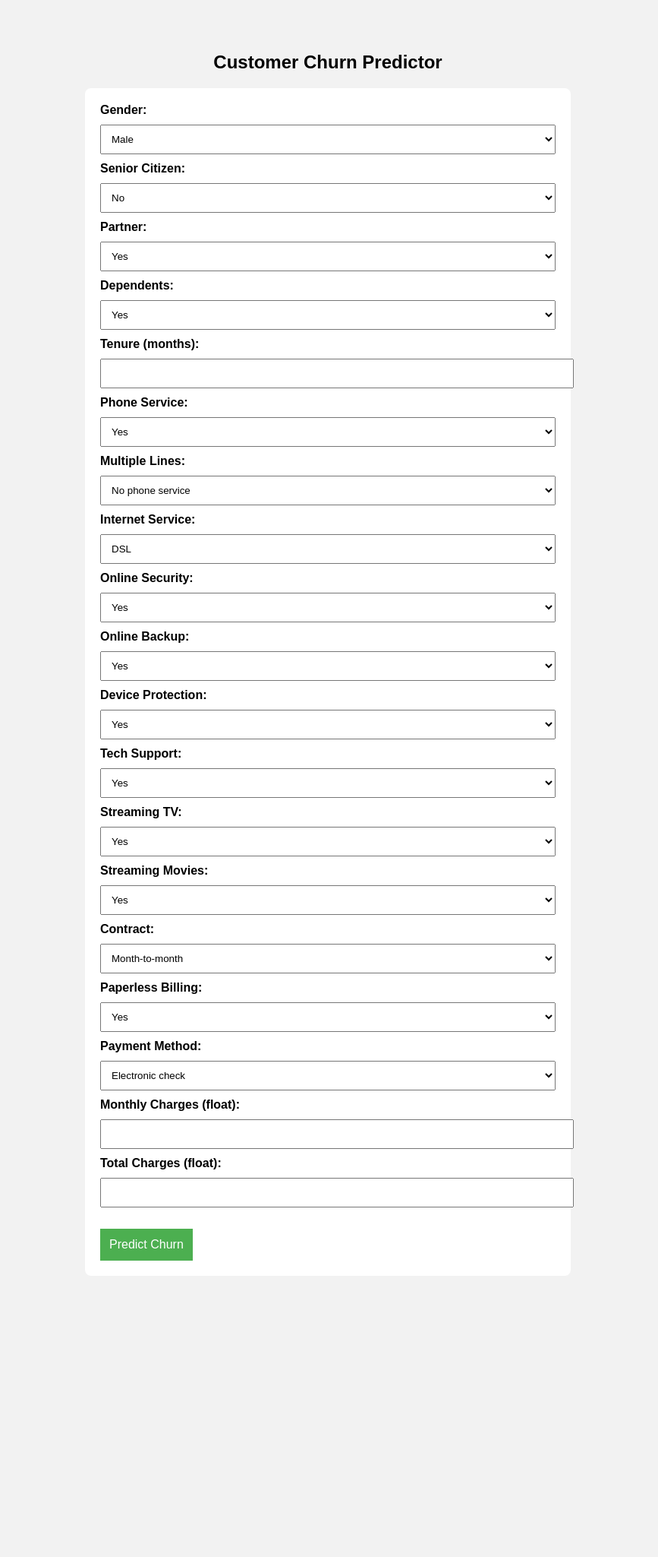
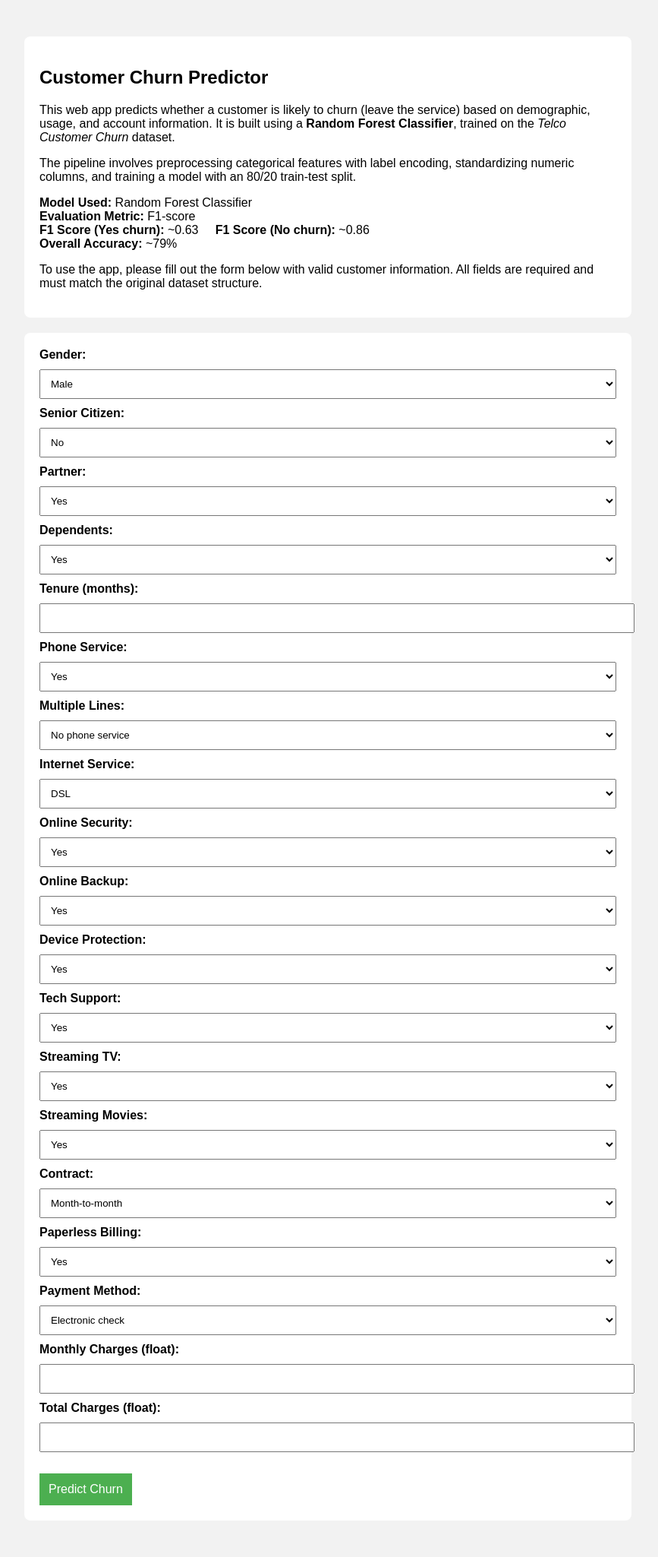
Before and after one commit to ankitkamboj89/churn-predictor, a Flask app: page / in a window 1280 px wide. Shown: the whole page at 76% size, without its empty margins (208-1075 px from the left). Before the commit the page ends 1679 px from the top, so only its background shows below. Run offline with Flask 3, Linux system fonts and the light colour scheme; parts of the project's set-up code (start-up, migrations or seed data) failed here and were passed over.

Commit message:
Initial commit for churn predictor Flask app

```diff
--- a/templates/index.html
+++ b/templates/index.html
@@ -8,12 +8,20 @@
             background: #f2f2f2;
             padding: 40px;
         }
+        .container {
+            max-width: 800px;
+            margin: auto;
+        }
+        .intro {
+            background: white;
+            padding: 20px;
+            border-radius: 8px;
+            margin-bottom: 20px;
+        }
         form {
             background: white;
             padding: 20px;
             border-radius: 8px;
-            max-width: 600px;
-            margin: auto;
         }
         input, select {
             width: 100%;
@@ -34,9 +42,33 @@
     </style>
 </head>
 <body>
-    <h2 align="center">Customer Churn Predictor</h2>
+<div class="container">
+    <div class="intro">
+        <h2>Customer Churn Predictor</h2>
+        <p>
+            This web app predicts whether a customer is likely to churn (leave the service) based on demographic,
+            usage, and account information. It is built using a <strong>Random Forest Classifier</strong>, trained on
+            the <i>Telco Customer Churn</i> dataset.
+        </p>
+        <p>
+            The pipeline involves preprocessing categorical features with label encoding, standardizing numeric columns,
+            and training a model with an 80/20 train-test split.
+        </p>
+        <p>
+            <strong>Model Used:</strong> Random Forest Classifier<br>
+            <strong>Evaluation Metric:</strong> F1-score<br>
+            <strong>F1 Score (Yes churn):</strong> ~0.63 &nbsp;&nbsp;&nbsp;
+            <strong>F1 Score (No churn):</strong> ~0.86<br>
+            <strong>Overall Accuracy:</strong> ~79%<br>
+        </p>
+        <p>
+            To use the app, please fill out the form below with valid customer information.
+            All fields are required and must match the original dataset structure.
+        </p>
+    </div>
+
     <form method="POST" action="/predict">
-        <!-- TEXT inputs -->
+        <!-- Form fields start -->
         <label>Gender:</label>
         <select name="gender" required>
             <option value="Male">Male</option>
@@ -156,5 +188,6 @@
         <br><br>
         <button class="button" type="submit">Predict Churn</button>
     </form>
+</div>
 </body>
 </html>
```
